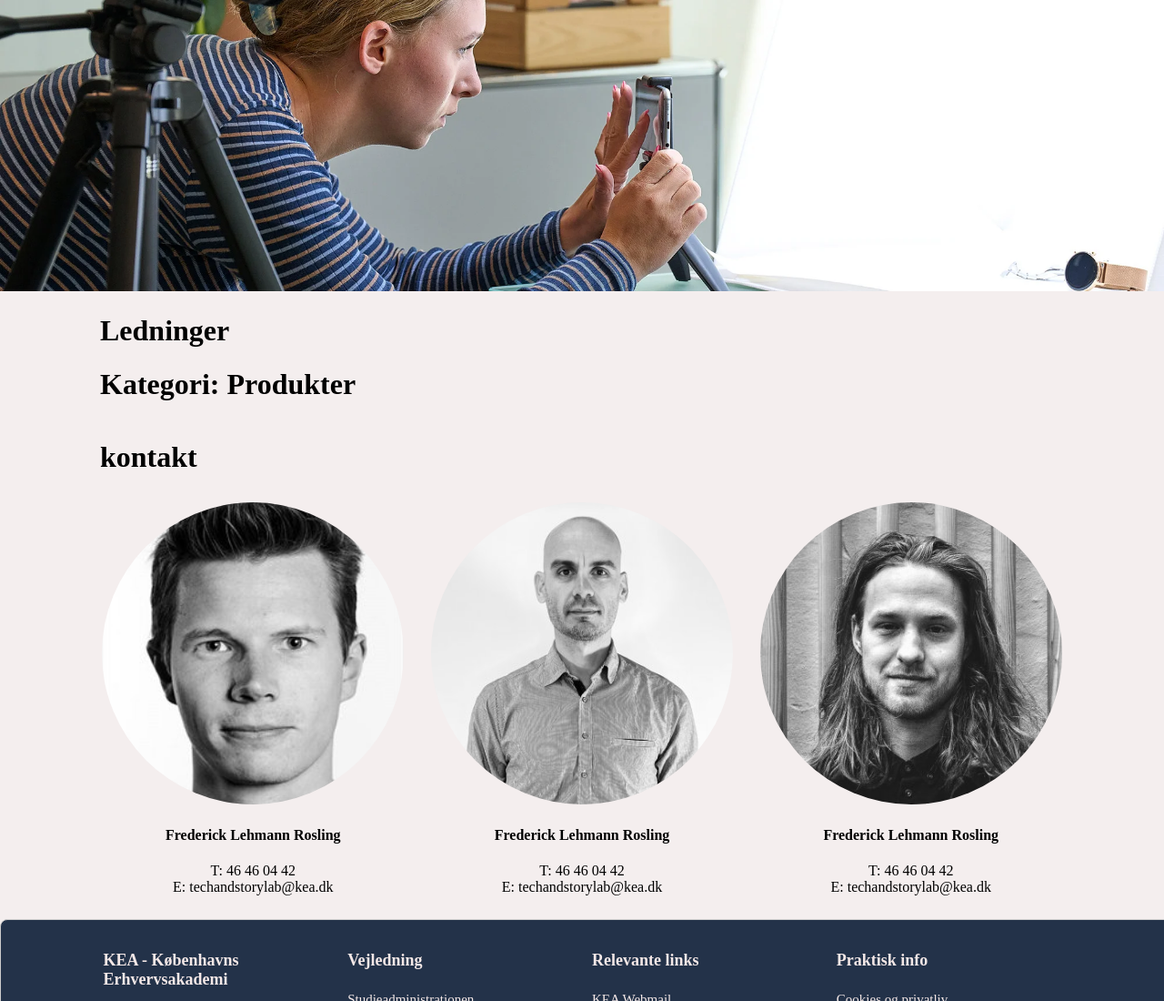
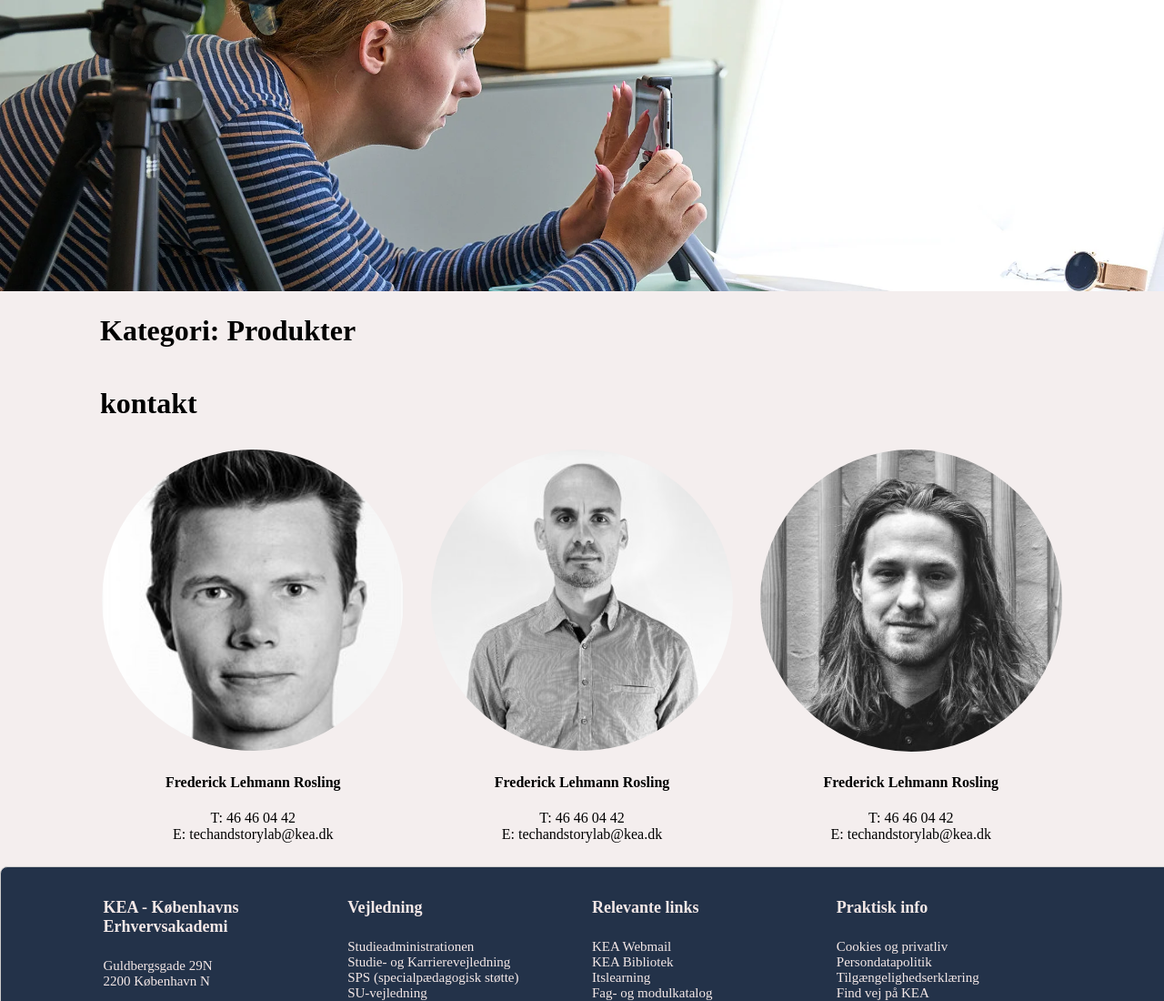
Before and after one commit to tema-7-team-3-AAAA/tech_story_lab, a plain HTML site: page signal_view.html in a window 1280 px wide. Shown: the top 1100 px of the page at 91% size. Drawn offline with Linux system fonts and the light colour scheme; no server answers.

Commit message:
overskrift rettet

```diff
--- a/signal_view.html
+++ b/signal_view.html
@@ -15,8 +15,8 @@
       />
     </header>
     <main>
-      <h1>Ledninger</h1>
-      <h1 id="categoryTitle">Kategori:</h1>
+      <!-- <h1>Ledninger</h1> -->
+      <h1 id="categoryTitle">Produkter:</h1>
 
       <section class="grid_1_1_1">
         <template id="productTemplate">
```
